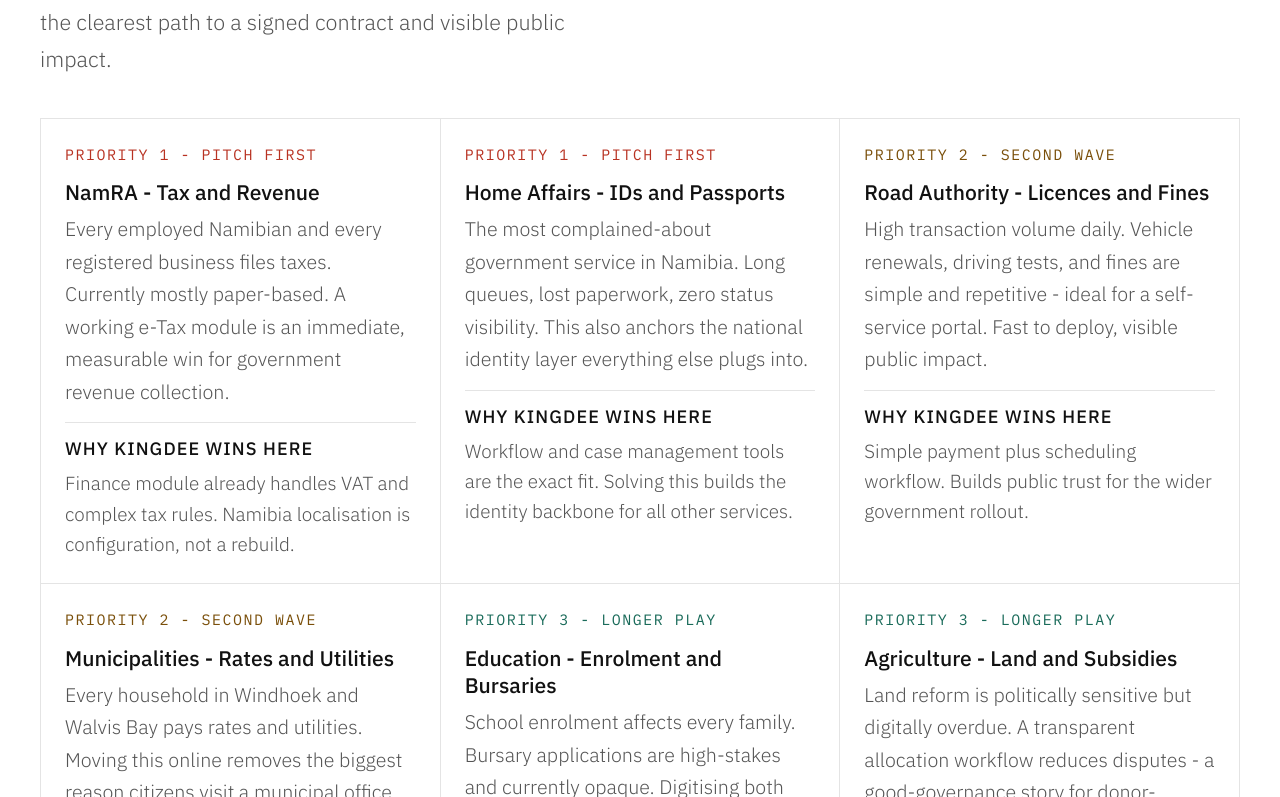
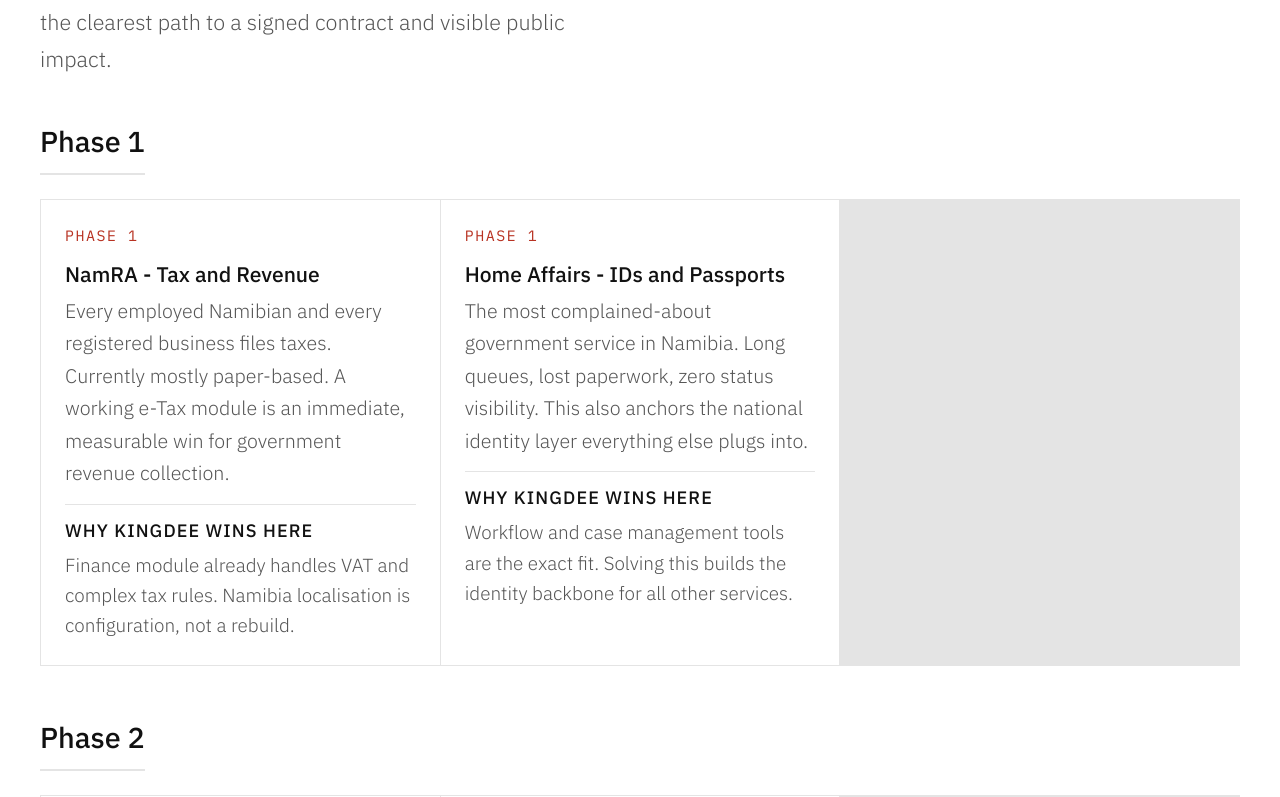
Before and after one commit to statusconfirmed031/namibia-kingdee-gov, a Next.js app: page / in a window 1280 px wide. Shown: the part 7643-8440 px from the top of the page. Built offline with nearby package versions, Linux system fonts and the light colour scheme.

Commit message:
feat: group priorities by phase headings

```diff
--- a/app/page.js
+++ b/app/page.js
@@ -128,13 +128,20 @@
         <div className={styles.sectionLabel}>Commercial strategy</div>
         <h2>Where to start</h2>
         <p className={styles.sectionDesc}>Not all departments have equal urgency. These six have the clearest path to a signed contract and visible public impact.</p>
-        <div className={styles.priorityGrid}>
-          {priorities.map(p => (
-            <div key={p.title} className={styles.pCard + ' ' + styles[p.tier]}>
-              <div className={styles.pTier}>{p.tierLabel}</div>
-              <h3>{p.title}</h3>
-              <p>{p.desc}</p>
-              <div className={styles.pReason}><strong>Why Kingdee wins here</strong>{p.reason}</div>
+        <div className={styles.phasesContainer}>
+          {['p1', 'p2', 'p3'].map((tier, idx) => (
+            <div key={tier} className={styles.phaseGroup}>
+              <h3 className={styles.phaseHeading}>Phase {idx + 1}</h3>
+              <div className={styles.priorityGrid}>
+                {priorities.filter(p => p.tier === tier).map(p => (
+                  <div key={p.title} className={`${styles.pCard} ${styles[p.tier]}`}>
+                    <div className={styles.pTier}>{p.tierLabel}</div>
+                    <h3>{p.title}</h3>
+                    <p>{p.desc}</p>
+                    <div className={styles.pReason}><strong>Why Kingdee wins here</strong>{p.reason}</div>
+                  </div>
+                ))}
+              </div>
             </div>
           ))}
         </div>
--- a/app/page.module.css
+++ b/app/page.module.css
@@ -102,6 +102,8 @@
 .pCard p{font-size:1.23rem;color:var(--mid);font-weight:300;line-height:1.65;margin-bottom:.9rem}
 .pReason{font-size:1.185rem;font-weight:300;color:var(--mid);border-top:1px solid var(--border);padding-top:.75rem;line-height:1.6}
 .pReason strong{display:block;font-weight:500;color:var(--black);font-size:1.125rem;text-transform:uppercase;letter-spacing:.06em;margin-bottom:.25rem}
+.phasesContainer{display:flex;flex-direction:column;gap:3rem}
+.phaseHeading{font-size:1.8rem;font-weight:500;margin-bottom:1.5rem;color:var(--black);border-bottom:2px solid var(--border);padding-bottom:.5rem;width:fit-content}
 
 /* FOOTER */
 .footer{padding:2rem 2.5rem;border-top:1px solid var(--border);display:flex;align-items:center;justify-content:space-between;flex-wrap:wrap;gap:1rem}
```
Also changed, not shown: app/data.js.
